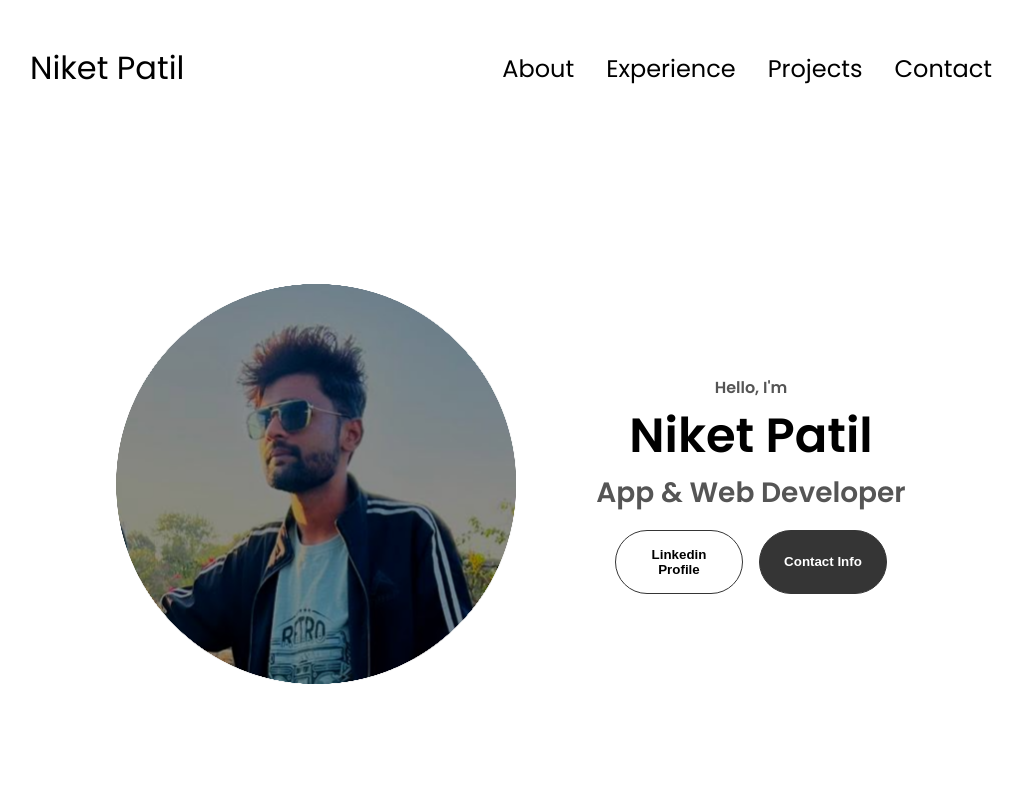
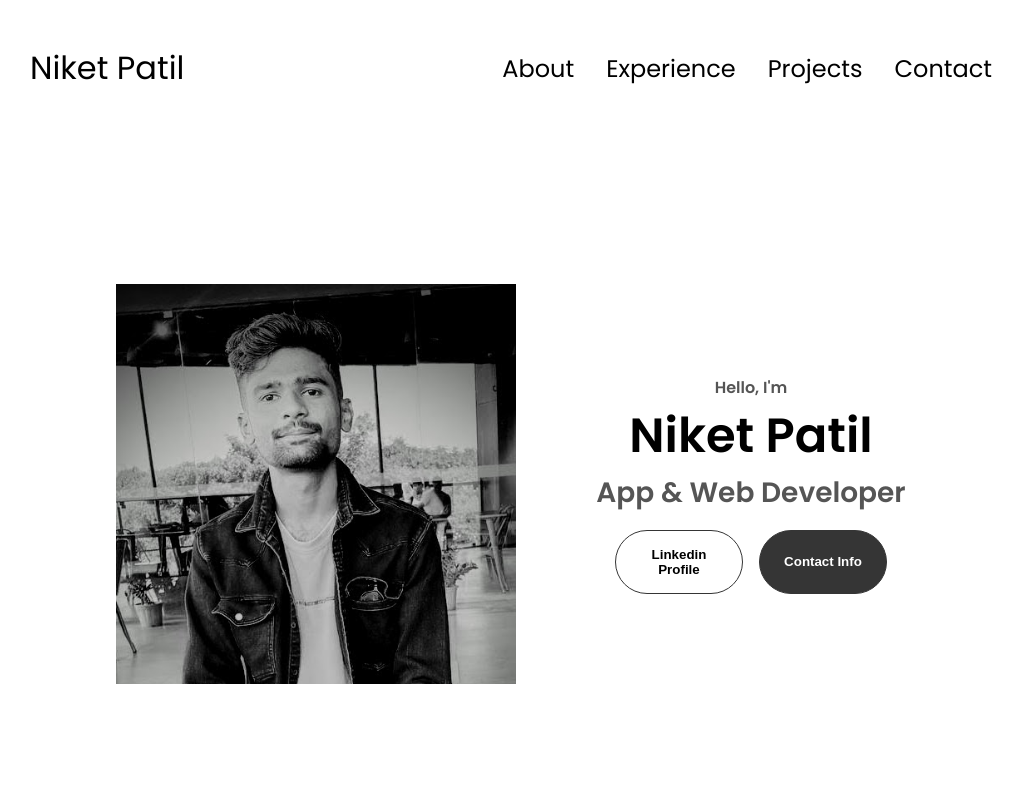
Before and after one commit to NIKET2419/Portfolio, a plain HTML site: page index.html in a window 1280 px wide. Shown: the top 800 px of the page, without its empty margins (129-1152 px from the left). Drawn offline with Linux system fonts and the light colour scheme.

Commit message:
Update index.html

```diff
--- a/index.html
+++ b/index.html
@@ -38,7 +38,7 @@
     </nav>
     <section id="profile">
       <div class="section__pic-container">
-        <img src="fotor-202402210259.png" alt="Niket Patil profile picture" />
+        <img src="about-pic.png" alt="Niket Patil profile picture" />
       </div>
       <div class="section__text">
         <p class="section__text__p1">Hello, I'm</p>
```
